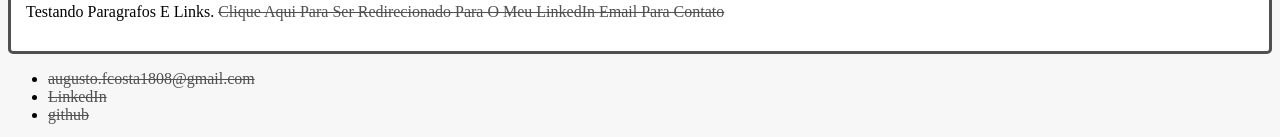
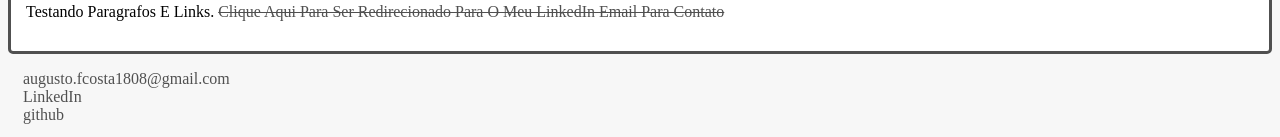
Before and after one commit to augusto-fernandes/Bootcamp-philips-fullstack, a plain HTML site: page HTML5/index.html in a window 1280 px wide. Shown: the part 1121-1258 px from the top of the page. Drawn offline with Linux system fonts and the light colour scheme.

Commit message:
estilizando listas

```diff
--- a/HTML5/index.html
+++ b/HTML5/index.html
@@ -36,7 +36,7 @@
       </article>
     </section>
     <footer>
-        <ul>
+        <ul class="contacts-list">
             <li>
                 <a href="mailto: augusto.fcosta1808@gmail.com">augusto.fcosta1808@gmail.com</a>
             </li>
--- a/HTML5/style.css
+++ b/HTML5/style.css
@@ -46,3 +46,11 @@ a{
 .post_image{
     margin-bottom: 15px;
 }
+.contacts-list{
+    list-style-type: none;
+    padding-left: 15px;
+
+}
+.contacts-list li a {
+    text-decoration: none;
+}
```
